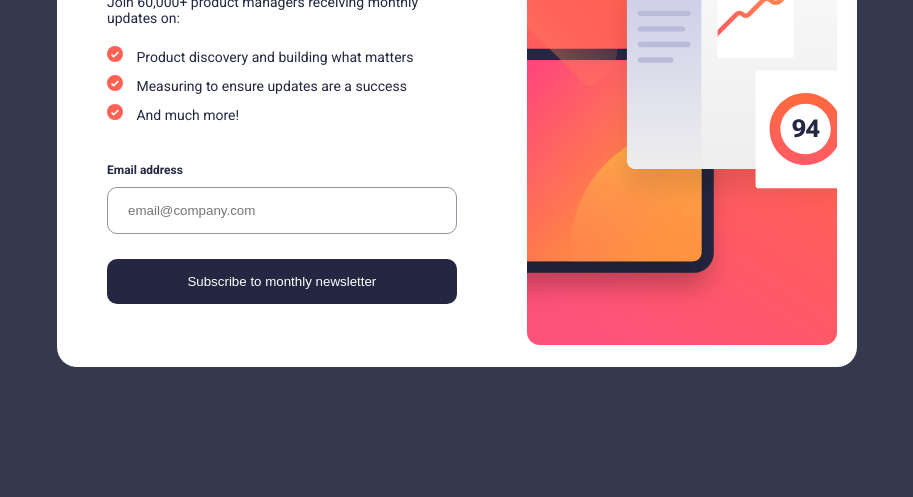
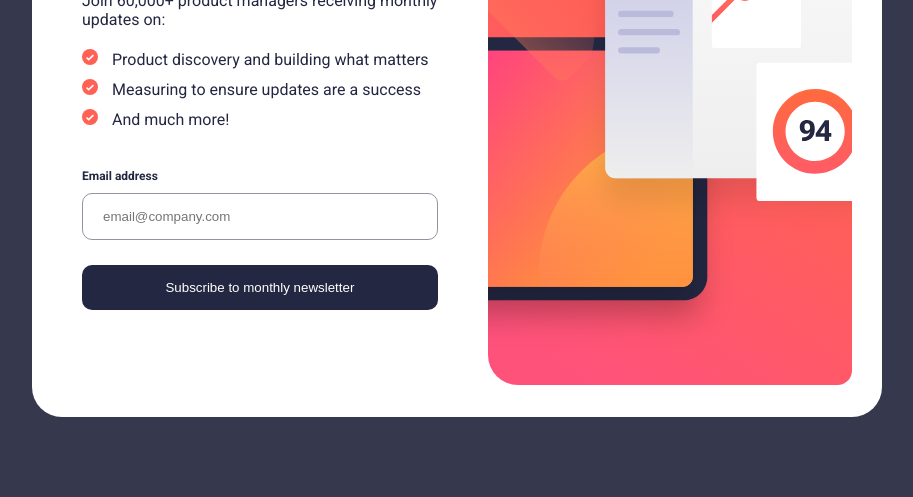
Before and after one commit to efeaizesogie/newsletter-sign-up-with-success-message-main, a plain HTML site: page index.html in a window 1280 px wide. Shown: the part 303-800 px from the top of the page, without its empty margins (183-1096 px from the left). Drawn offline with Linux system fonts and the light colour scheme.

Commit message:
edit style

```diff
--- a/styles.css
+++ b/styles.css
@@ -25,10 +25,10 @@ html {
   left: 50%;
   top: 50%;
   transform: translate(-50%, -50%);
-  width: 800px;
-  height: 500px;
+  width: 850px;
+  height: 600px;
   margin: 20px auto;
-  border-radius: 20px;
+  border-radius: 30px;
   background-color: hsl(0, 0%, 100%);
 }
 
@@ -38,13 +38,13 @@ html {
 }
 
 .heading {
-  font-size: 46px;
+  font-size: 48px;
   color: hsl(234, 29%, 20%);
   margin-bottom: 10px;
 }
 
 .para {
-  font-size: 14px;
+  font-size: 16px;
   color: hsl(234, 29%, 20%);
   margin-bottom: 20px;
 }
@@ -55,7 +55,7 @@ html {
 
 .items {
   margin-bottom: 10px;
-  font-size: 14px;
+  font-size: 16px;
   align-items: center;
   align-content: center;
   align-self: center;
@@ -121,15 +121,19 @@ html {
 }
 
 .btn:hover {
-  background-color: hsl(4, 100%, 67%);
+  background-color: linear-gradient(
+    90deg,
+    rgb(245, 72, 115) 0%,
+    rgb(245, 204, 123) 100%
+  );
   box-shadow: 0px 3px 3px 3px hsla(4, 100%, 67%, 0.089);
   transition: all 0.3s;
 }
 
 .img {
-  height: 460px;
-  border-radius: 20px;
-  padding: 0 20px;
+  height: 540px;
+  border-radius: 30px;
+  padding: 0 30px 0 0;
   width: auto;
 }
 
```
